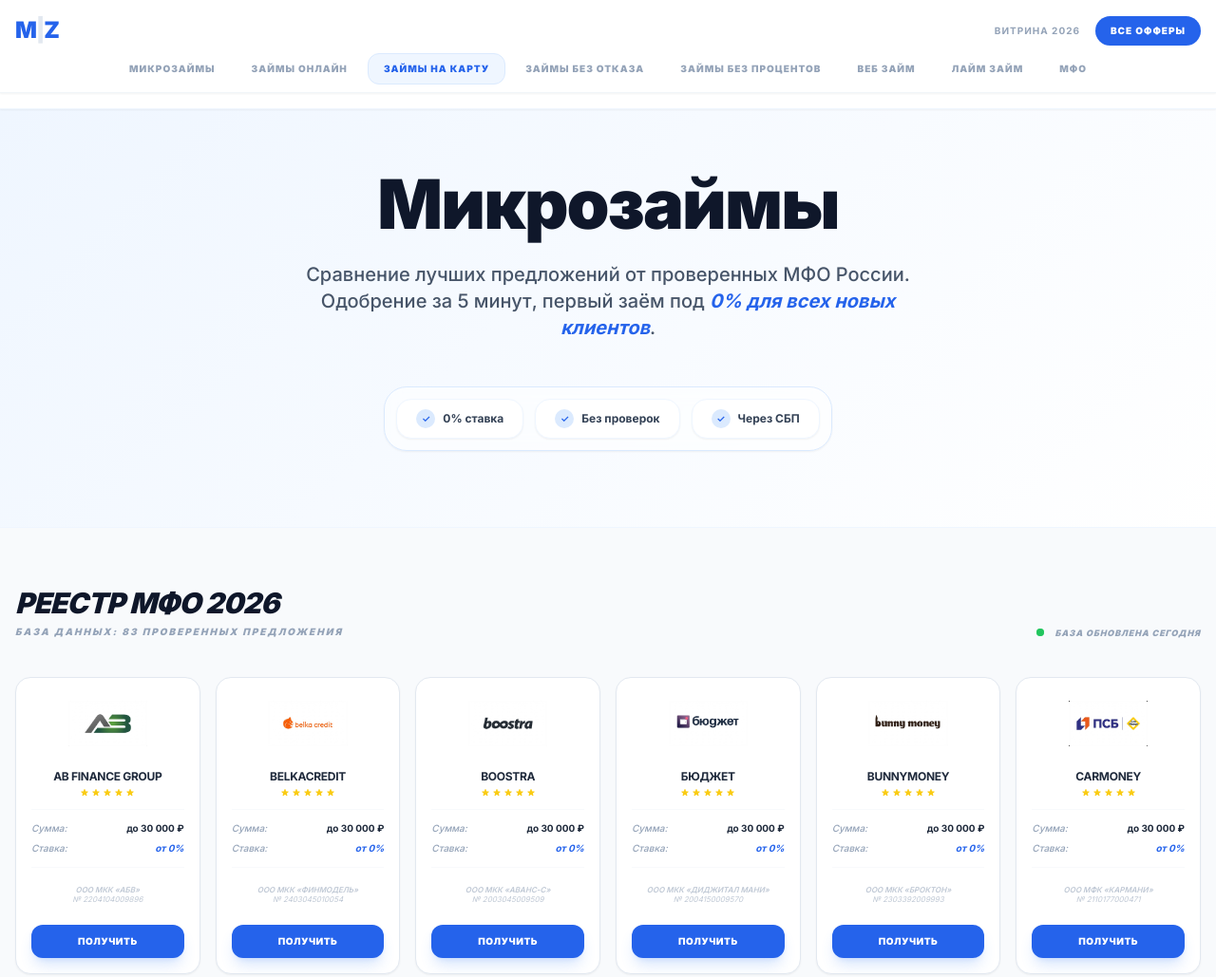
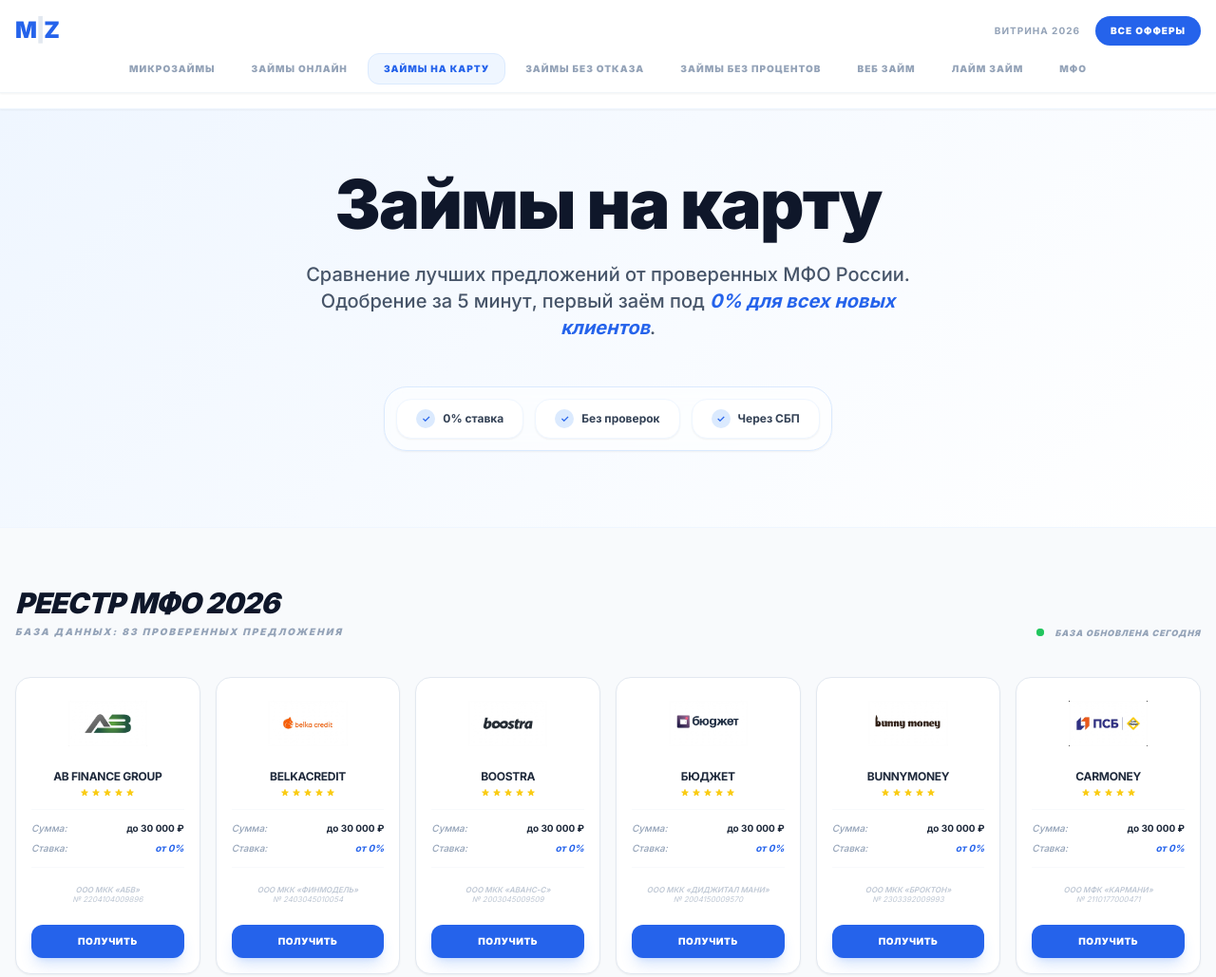
Before and after one commit to zajmy-na-kartu/zajmy-na-kartu.github.io, a plain HTML site: page index.html in a window 1280 px wide. Shown: the top 1029 px of the page at 95% size. Drawn offline with nearby package versions, Linux system fonts and the light colour scheme.

Commit message:
Update index.html

```diff
--- a/index.html
+++ b/index.html
@@ -104,7 +104,7 @@
         <!-- Hero Section -->
         <section class="hero-gradient pt-16 pb-20 px-4 border-b border-blue-50">
             <div class="container mx-auto text-center max-w-4xl">
-                <h1 class="text-5xl md:text-7xl font-black mb-6 tracking-tight text-slate-900 leading-none">Микрозаймы</h1>
+                <h1 class="text-5xl md:text-7xl font-black mb-6 tracking-tight text-slate-900 leading-none">Займы на карту</h1>
                 <p class="text-slate-600 text-lg md:text-xl font-medium max-w-2xl mx-auto mb-12">
                     Сравнение лучших предложений от проверенных МФО России. <br class="hidden md:block">
                     Одобрение за 5 минут, первый заём под <span class="text-blue-600 font-bold italic">0% для всех новых клиентов</span>.
```
